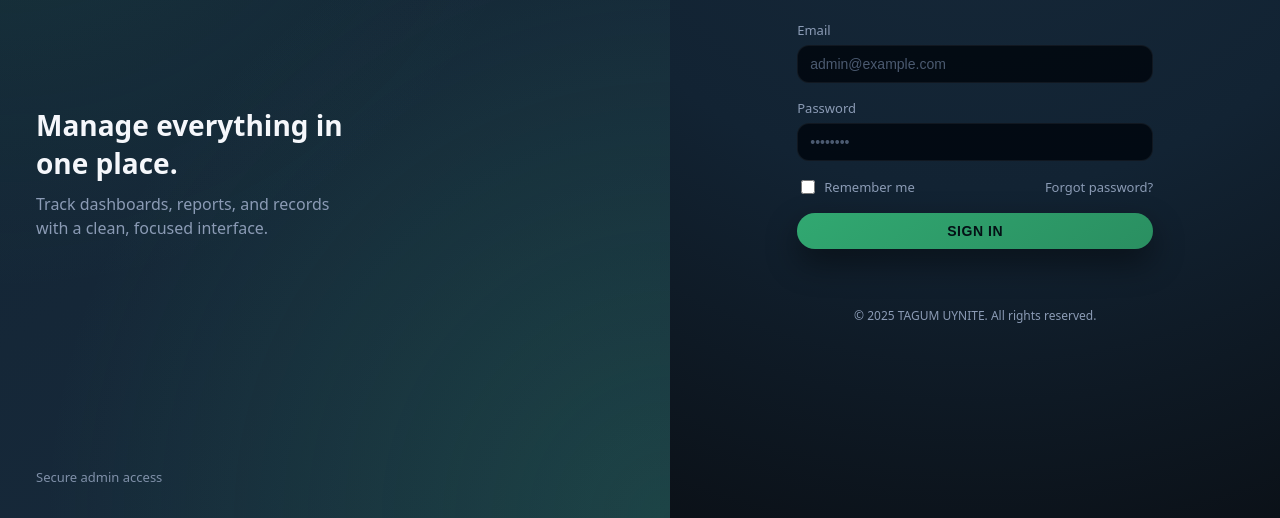
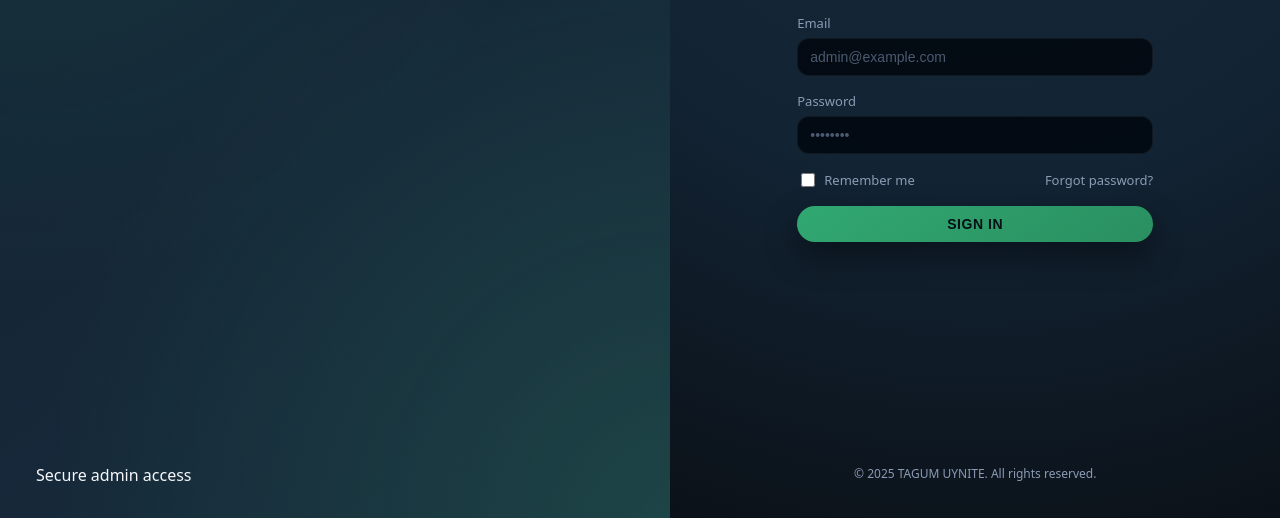
Before and after one commit to arribahomestay/tagumuynite, a plain HTML site: page index.html in a window 1280 px wide. Shown: the part 282-800 px from the top of the page. Drawn offline with Linux system fonts and the light colour scheme.

Commit message:
Center login form on desktop/mobile and remove left copy

```diff
--- a/styles.css
+++ b/styles.css
@@ -142,32 +142,15 @@ a {
 }
 
 .media-copy {
-  margin-top: 72px;
-  max-width: 320px;
-}
-
-.media-copy h1 {
-  margin: 0 0 10px;
-  font-size: 28px;
-}
-
-.media-copy p {
-  margin: 0;
-  color: var(--color-text-muted);
-  line-height: 1.5;
-}
-
-.media-footer {
-  font-size: 13px;
-  color: var(--color-text-muted);
-  opacity: 0.9;
+  display: none;
 }
 
 .auth-side-form {
   display: flex;
   flex-direction: column;
   align-items: center;
-  justify-content: center;
+  justify-content: space-between;
+  padding: 24px 36px 24px;
   background: radial-gradient(circle at top, #182b3cbb 0, #122333 55%, #0b1118 100%);
 }
 
@@ -175,16 +158,20 @@ a {
   width: 100%;
   max-width: 420px;
   padding: 40px 32px;
+  margin-top: auto;
+  margin-bottom: auto;
 }
 
 .auth-form-card h2 {
   margin: 0 0 4px;
+  text-align: center;
 }
 
 .auth-subtitle {
   margin: 0 0 24px;
   font-size: 14px;
   color: var(--color-text-muted);
+  text-align: center;
 }
 
 .auth-form {
@@ -284,7 +271,7 @@ input:focus {
 }
 
 .auth-footer-text {
-  margin-top: 18px;
+  margin-top: 32px;
   font-size: 12px;
   color: var(--color-text-muted);
 }
@@ -815,15 +802,17 @@ body[data-theme="dark"] .theme-chip::before,
 
   .auth-side.auth-side-form {
     background: transparent;
-    padding-top: 0;
+    padding: 16px 24px 16px;
     display: flex;
+    flex-direction: column;
     align-items: center;
-    justify-content: center;
+    justify-content: space-between;
   }
 
   /* Pull form closer to logo on mobile */
   .auth-form-card {
-    margin-top: 0;
+    margin-top: auto;
+    margin-bottom: auto;
   }
 
   .app-main {
```
